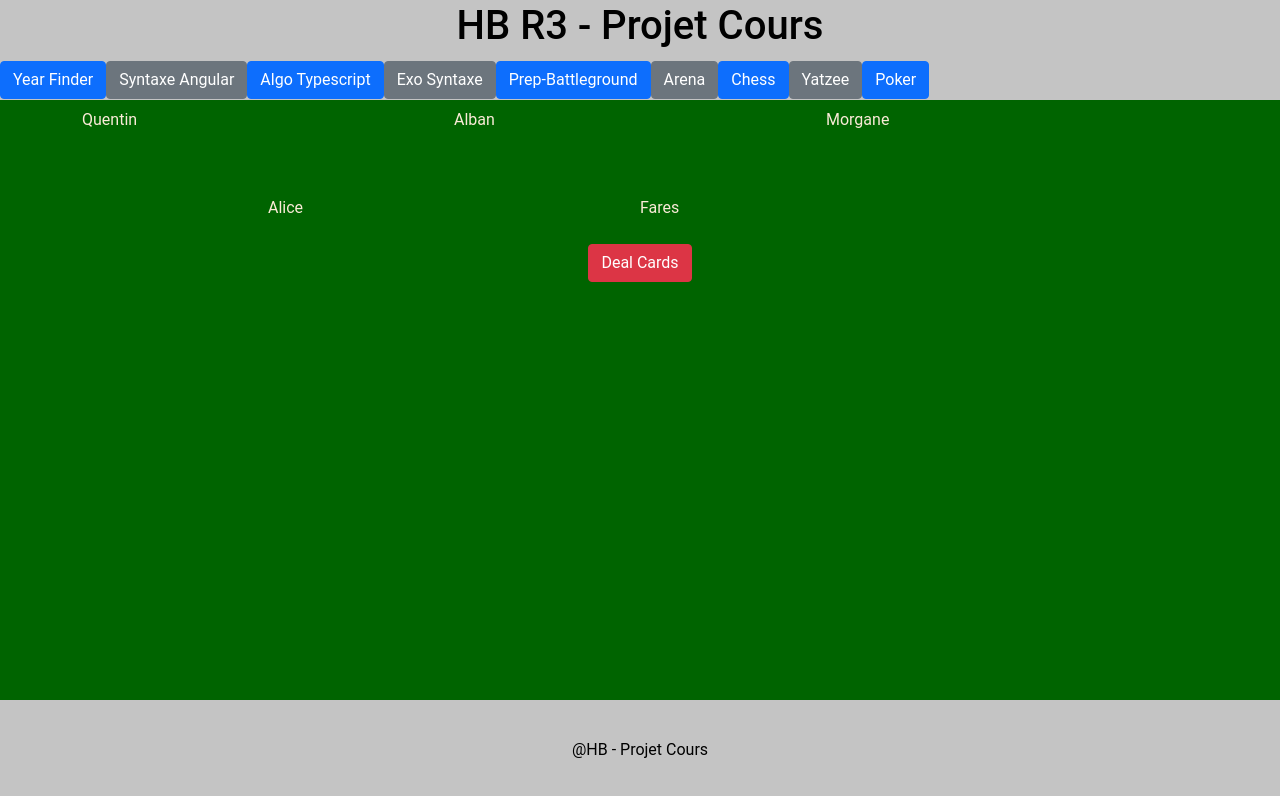
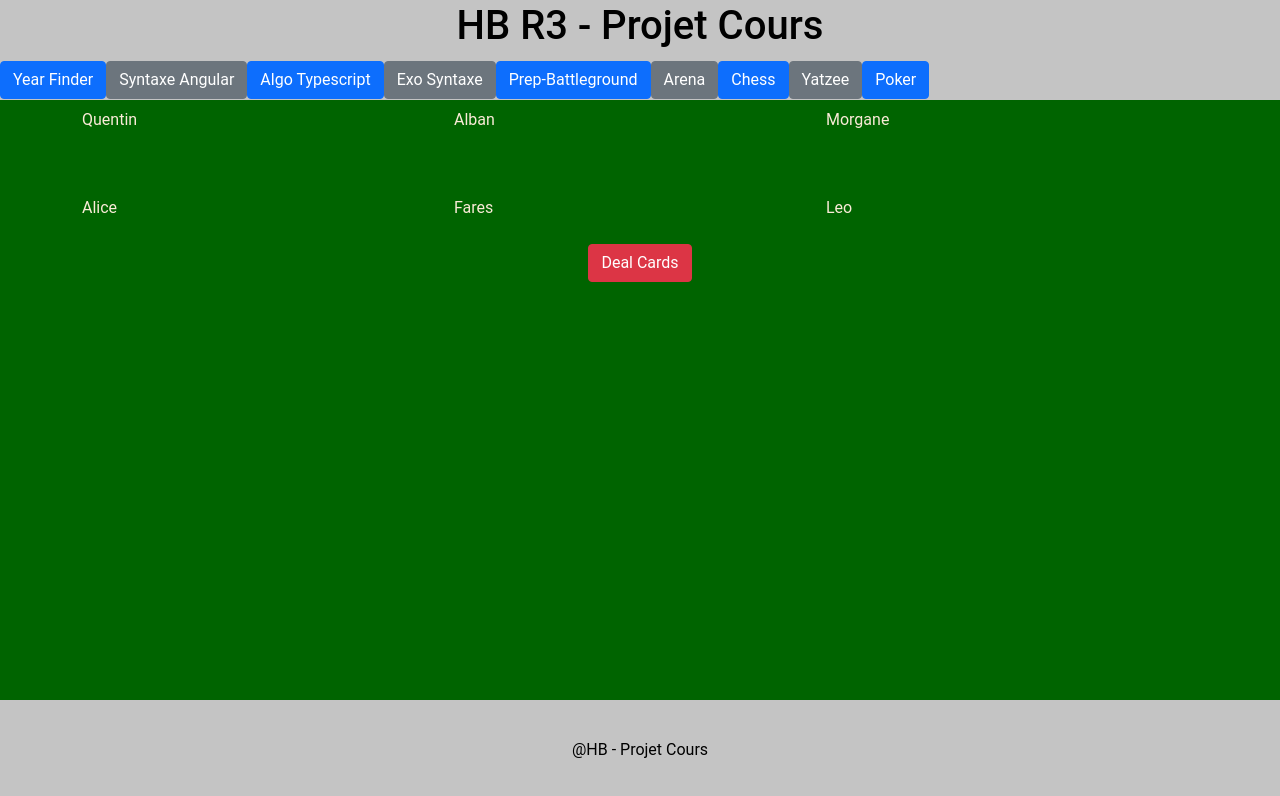
Before and after one commit to TyTy-cf/hb-app-cours-r3, an Angular app: page /poker in a window 1280 px wide. Shown: the top 796 px of the page. Built offline with nearby package versions, Linux system fonts and the light colour scheme.

Commit message:
Change few poker working

```diff
--- a/src/app/poker/poker.component.html
+++ b/src/app/poker/poker.component.html
@@ -9,7 +9,10 @@
 </div>
 
 <div class="my-4 d-flex justify-content-center">
-  <img *ngFor="let card of poker.river" [src]="card.image" [alt]="card.name">
+  <img *ngFor="let card of poker.river"
+       [src]="card.image"
+       [alt]="card.name"
+  >
   <button class="btn btn-warning"
           (click)="poker.addRiver()"
           [disabled]="poker.river.length == 5"
@@ -31,7 +34,7 @@
 <div class="d-flex justify-content-center my-2">
   <button class="btn btn-danger"
           (click)="poker.dealCards()"
-          [disabled]="poker.river.length < 5 && poker.river.length >= 3"
+          [disabled]="poker.river.length >= 3 && poker.river.length < 5"
   >
     Deal Cards
   </button>
--- a/src/app/poker/poker.component.ts
+++ b/src/app/poker/poker.component.ts
@@ -8,7 +8,7 @@ import {Poker} from '../../model/cards/game/poker';
 })
 export class PokerComponent implements AfterViewInit, OnDestroy {
 
-  poker: Poker = new Poker('Quentin', 'Alban', 'Morgane', 'Alice', 'Fares');
+  poker: Poker = new Poker('Quentin', 'Alban', 'Morgane', 'Alice', 'Fares', 'Leo');
 
   ngAfterViewInit() {
     document.querySelector('body')!.classList.add('poker');
--- a/src/app/yatzee/yatzee.component.ts
+++ b/src/app/yatzee/yatzee.component.ts
@@ -1,7 +1,6 @@
 import { Component } from '@angular/core';
 import {Yatzee} from "../../model/yatzee/yatzee";
 import {Dice} from "../../model/yatzee/dice";
-import {IYatzeeResult} from "../../model/yatzee/IYatzeeResult";
 
 @Component({
   selector: 'app-yatzee',
```
